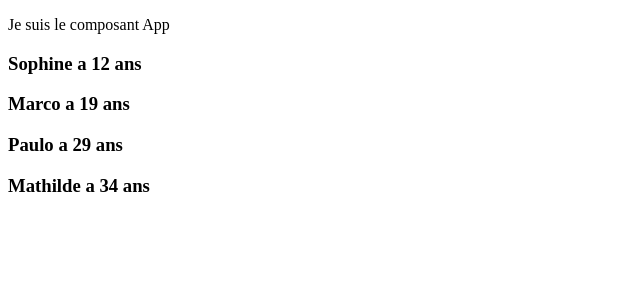
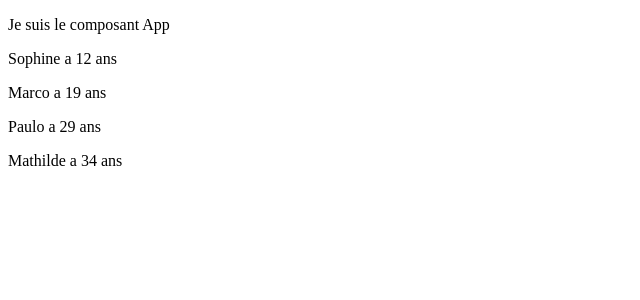
Before and after one commit to fatou199/init-react, a React (Create React App) app in the folder timer/: page / in a window 1280 px wide. Shown: the top 300 px of the page, without its empty margins (0-640 px from the left). Built offline with nearby package versions, Linux system fonts and the light colour scheme.

Commit message:
rendu conditionnel part-1

```diff
--- a/timer/src/App.js
+++ b/timer/src/App.js
@@ -1,5 +1,6 @@
 // importer les modules dont on a besoin pour ce composant
 import React, { Component }  from 'react';
+import Item from './Item';
 
 const list = [
   {id: "1", nom:"Sophine", age: "12"},
@@ -14,7 +15,7 @@ class App extends Component {
   renderList(){
     return list.map(item => {
       return (
-        <h3 key={item.id}>{item.nom} a {item.age} ans</h3>
+        <Item key={item.id} nom={item.nom} age={item.age}/>
       )
     })
   }
--- /dev/null
+++ b/timer/src/Item.js
@@ -0,0 +1,15 @@
+// importer les modules dont on a besoin
+import React, { Component } from 'react';
+
+class Item extends Component {
+    render(){
+        return(
+            <div>
+                <p>{this.props.nom} a {this.props.age} ans</p>
+            </div>
+        )
+    }
+}
+
+// exporter le composant pour le rendre disponible
+export default Item
```
